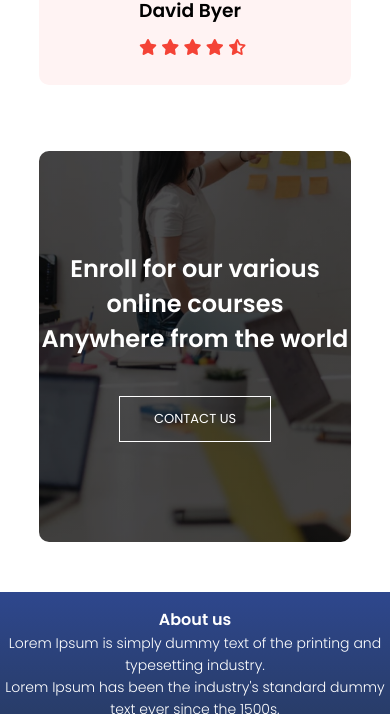
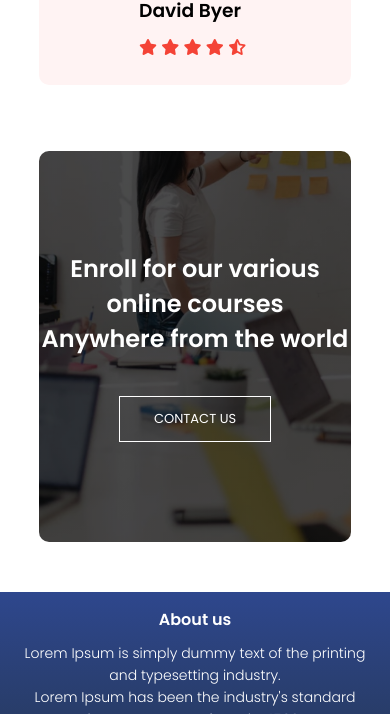
Before and after one commit to aastha284/eduford, a plain HTML site: page index.html in a window 390 px wide. Shown: the part 5973-6687 px from the top of the page. Drawn offline with Linux system fonts and the light colour scheme.

Commit message:
footer style in reponsive mode

```diff
--- a/style.css
+++ b/style.css
@@ -369,6 +369,11 @@ h3 {
   .cta h1 {
     font-size: 24px;
   }
+
+  .footer p {
+    margin: auto;
+    padding: 10px 10px !important;
+  }
 }
 
 /* -----------footer----------- */
```
